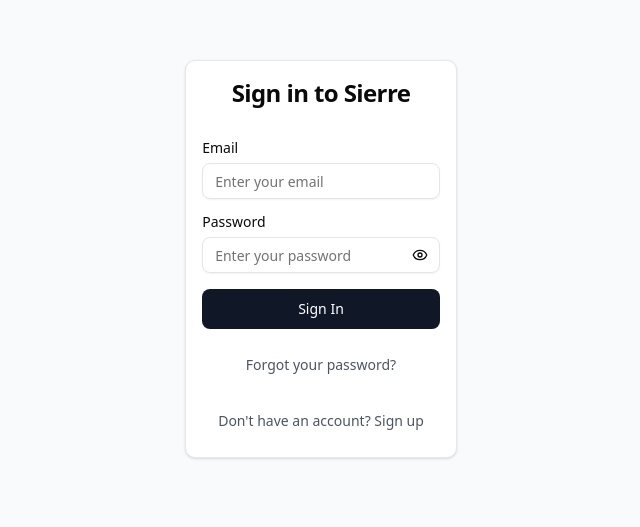
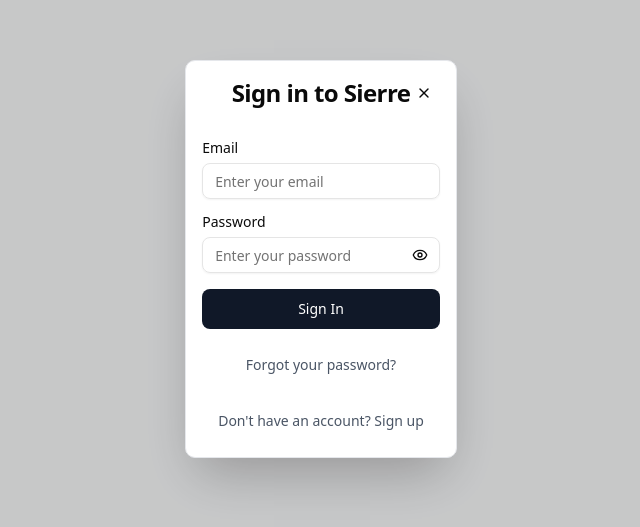
Before and after one commit to ttthebarber/sierre, a Next.js app: page / in a window 1280 px wide. Shown: the part 141-668 px from the top of the page, without its empty margins (319-959 px from the left). Built offline with nearby package versions, Linux system fonts and the light colour scheme; no server answers.

Commit message:
modal config cmt

```diff
--- a/components/auth/auth-modal.tsx
+++ b/components/auth/auth-modal.tsx
@@ -4,6 +4,7 @@
 import { Button } from '@/components/ui/button';
 import { Card, CardContent, CardHeader, CardTitle } from '@/components/ui/card';
 import { AuthForm } from './supabase-auth-form';
+import { X } from 'lucide-react';
 
 interface AuthModalProps {
   isOpen: boolean;
@@ -13,21 +14,53 @@
 
 export function AuthModal({ isOpen, onClose, initialError }: AuthModalProps) {
   const [mode, setMode] = useState<'signin' | 'signup'>('signin');
+  const [isVisible, setIsVisible] = useState(false);
 
   useEffect(() => {
     if (isOpen) {
       // Reset to signin mode when modal opens
       setMode('signin');
+      // Trigger animation after a small delay
+      setTimeout(() => setIsVisible(true), 10);
+    } else {
+      setIsVisible(false);
     }
   }, [isOpen]);
+
+  const handleBackdropClick = (e: React.MouseEvent) => {
+    if (e.target === e.currentTarget) {
+      onClose();
+    }
+  };
 
   if (!isOpen) return null;
 
   return (
-    <div className="fixed inset-0 z-50 flex items-center justify-center p-4 bg-gray-50">
-      <div className="relative">
-        <Card className="w-full max-w-md mx-auto bg-white border border-gray-200">
+    <div
+      className={`fixed inset-0 z-50 flex items-center justify-center p-4 transition-all duration-300 ${
+        isVisible
+          ? 'bg-black/20 backdrop-blur-sm'
+          : 'bg-transparent backdrop-blur-none'
+      }`}
+      onClick={handleBackdropClick}
+    >
+      <div
+        className={`relative transition-all duration-300 ease-out transform ${
+          isVisible
+            ? 'scale-100 opacity-100 translate-y-0'
+            : 'scale-95 opacity-0 translate-y-4'
+        }`}
+      >
+        <Card className="w-full max-w-md mx-auto bg-white border border-gray-200 shadow-2xl">
           <CardHeader className="text-center relative">
+            <Button
+              variant="ghost"
+              size="sm"
+              onClick={onClose}
+              className="absolute right-4 top-4 h-8 w-8 p-0 hover:bg-gray-100"
+            >
+              <X className="h-4 w-4" />
+            </Button>
             <CardTitle className="text-2xl">
               {mode === 'signup' ? "Sign up to Sierre" : "Sign in to Sierre"}
             </CardTitle>
--- a/components/auth/delete-account-modal.tsx
+++ b/components/auth/delete-account-modal.tsx
@@ -1,6 +1,6 @@
 "use client";
 
-import { useState } from 'react';
+import { useState, useEffect } from 'react';
 import { useAuth } from '@/lib/supabase/auth-context';
 import { Button } from '@/components/ui/button';
 import { Input } from '@/components/ui/input';
@@ -19,11 +19,21 @@
   const [loading, setLoading] = useState(false);
   const [error, setError] = useState<string | null>(null);
   const [step, setStep] = useState<'confirm' | 'final'>('confirm');
+  const [isVisible, setIsVisible] = useState(false);
 
   const { deleteAccount } = useAuth();
 
   const expectedText = 'DELETE';
   const isConfirmationValid = confirmText === expectedText;
+
+  useEffect(() => {
+    if (isOpen) {
+      // Trigger animation after a small delay
+      setTimeout(() => setIsVisible(true), 10);
+    } else {
+      setIsVisible(false);
+    }
+  }, [isOpen]);
 
   const handleDelete = async () => {
     if (step === 'confirm') {
@@ -63,11 +73,30 @@
     }
   };
 
+  const handleBackdropClick = (e: React.MouseEvent) => {
+    if (e.target === e.currentTarget && !loading) {
+      onClose();
+    }
+  };
+
   if (!isOpen) return null;
 
   return (
-    <div className="fixed inset-0 bg-black bg-opacity-50 flex items-center justify-center z-50 p-4">
-      <div className="bg-white rounded-lg max-w-md w-full p-6">
+    <div
+      className={`fixed inset-0 z-50 flex items-center justify-center p-4 transition-all duration-300 ${
+        isVisible
+          ? 'bg-black/20 backdrop-blur-sm'
+          : 'bg-transparent backdrop-blur-none'
+      }`}
+      onClick={handleBackdropClick}
+    >
+      <div
+        className={`bg-white rounded-lg max-w-md w-full p-6 shadow-2xl transition-all duration-300 ease-out transform ${
+          isVisible
+            ? 'scale-100 opacity-100 translate-y-0'
+            : 'scale-95 opacity-0 translate-y-4'
+        }`}
+      >
         <div className="flex items-center justify-between mb-4">
           <div className="flex items-center gap-2">
             <Trash2 className="h-5 w-5 text-red-500" />
--- /dev/null
+++ b/components/ui/modal.tsx
@@ -0,0 +1,142 @@
+"use client";
+
+import { useEffect, useState } from 'react';
+import { Button } from '@/components/ui/button';
+import { X } from 'lucide-react';
+
+interface ModalProps {
+  isOpen: boolean;
+  onClose: () => void;
+  children: React.ReactNode;
+  title?: string;
+  showCloseButton?: boolean;
+  closeOnBackdrop?: boolean;
+  className?: string;
+  size?: 'sm' | 'md' | 'lg' | 'xl';
+}
+
+export function Modal({
+  isOpen,
+  onClose,
+  children,
+  title,
+  showCloseButton = true,
+  closeOnBackdrop = true,
+  className = '',
+  size = 'md'
+}: ModalProps) {
+  const [isVisible, setIsVisible] = useState(false);
+
+  useEffect(() => {
+    if (isOpen) {
+      // Trigger animation after a small delay
+      setTimeout(() => setIsVisible(true), 10);
+    } else {
+      setIsVisible(false);
+    }
+  }, [isOpen]);
+
+  const handleBackdropClick = (e: React.MouseEvent) => {
+    if (e.target === e.currentTarget && closeOnBackdrop) {
+      onClose();
+    }
+  };
+
+  const sizeClasses = {
+    sm: 'max-w-sm',
+    md: 'max-w-md',
+    lg: 'max-w-lg',
+    xl: 'max-w-xl'
+  };
+
+  if (!isOpen) return null;
+
+  return (
+    <div
+      className={`fixed inset-0 z-50 flex items-center justify-center p-4 transition-all duration-300 ${
+        isVisible
+          ? 'bg-black/20 backdrop-blur-sm'
+          : 'bg-transparent backdrop-blur-none'
+      }`}
+      onClick={handleBackdropClick}
+    >
+      <div
+        className={`relative w-full ${sizeClasses[size]} bg-white rounded-lg shadow-2xl transition-all duration-300 ease-out transform ${
+          isVisible
+            ? 'scale-100 opacity-100 translate-y-0'
+            : 'scale-95 opacity-0 translate-y-4'
+        } ${className}`}
+      >
+        {(title || showCloseButton) && (
+          <div className="flex items-center justify-between p-6 border-b border-gray-200">
+            {title && (
+              <h2 className="text-lg font-semibold text-gray-900">
+                {title}
+              </h2>
+            )}
+            {showCloseButton && (
+              <Button
+                variant="ghost"
+                size="sm"
+                onClick={onClose}
+                className="h-8 w-8 p-0 hover:bg-gray-100"
+              >
+                <X className="h-4 w-4" />
+              </Button>
+            )}
+          </div>
+        )}
+        <div className={title || showCloseButton ? 'p-6' : 'p-6'}>
+          {children}
+        </div>
+      </div>
+    </div>
+  );
+}
+
+// Export a simpler version for full-screen modals
+export function FullScreenModal({
+  isOpen,
+  onClose,
+  children,
+  className = ''
+}: Omit<ModalProps, 'size' | 'title' | 'showCloseButton'>) {
+  const [isVisible, setIsVisible] = useState(false);
+
+  useEffect(() => {
+    if (isOpen) {
+      setTimeout(() => setIsVisible(true), 10);
+    } else {
+      setIsVisible(false);
+    }
+  }, [isOpen]);
+
+  const handleBackdropClick = (e: React.MouseEvent) => {
+    if (e.target === e.currentTarget) {
+      onClose();
+    }
+  };
+
+  if (!isOpen) return null;
+
+  return (
+    <div
+      className={`fixed inset-0 z-50 flex items-center justify-center p-4 transition-all duration-300 ${
+        isVisible
+          ? 'bg-black/20 backdrop-blur-sm'
+          : 'bg-transparent backdrop-blur-none'
+      }`}
+      onClick={handleBackdropClick}
+    >
+      <div
+        className={`relative w-full h-full max-w-4xl max-h-[90vh] bg-white rounded-lg shadow-2xl transition-all duration-300 ease-out transform overflow-hidden ${
+          isVisible
+            ? 'scale-100 opacity-100 translate-y-0'
+            : 'scale-95 opacity-0 translate-y-4'
+        } ${className}`}
+      >
+        {children}
+      </div>
+    </div>
+  );
+}
```
